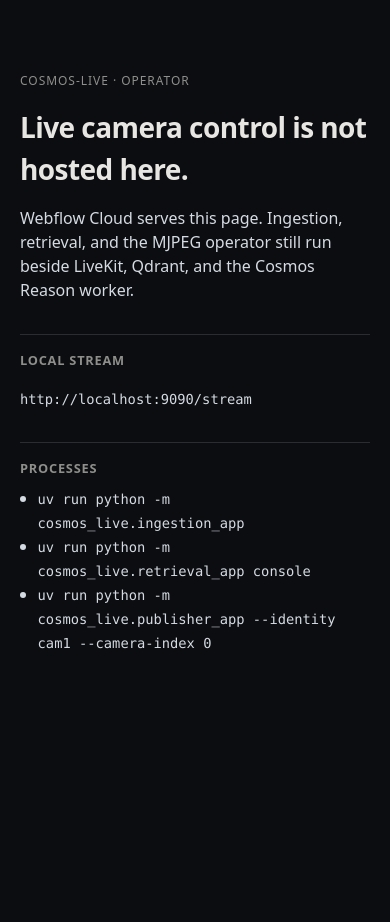
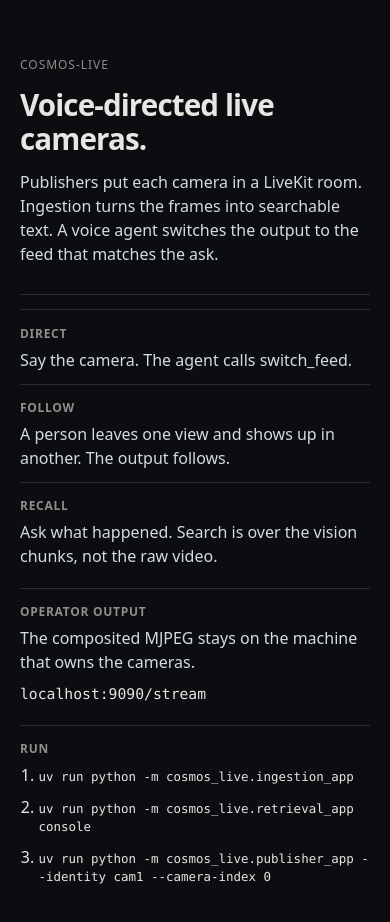
Before and after one commit to jdgiles26/cv-cosmos-live-main, a website built with Vite: page index.html in a window 390 px wide. Before the commit the page ends 844 px from the top, so only its background shows below. Built offline with nearby package versions, Linux system fonts and the light colour scheme.

Commit message:
Replace the Cloud stub with the cosmos-live operator brief
The first deploy page explained the hosting split as the headline. Ship the product brief instead, and keep the run commands readable on a phone.

```diff
--- a/index.html
+++ b/index.html
@@ -8,23 +8,40 @@
   </head>
   <body>
     <main>
-      <p class="kicker">cosmos-live · operator</p>
-      <h1>Live camera control is not hosted here.</h1>
+      <p class="kicker">cosmos-live</p>
+      <h1>Voice-directed live cameras.</h1>
       <p class="lede">
-        Webflow Cloud serves this page. Ingestion, retrieval, and the MJPEG
-        operator still run beside LiveKit, Qdrant, and the Cosmos Reason worker.
+        Publishers put each camera in a LiveKit room. Ingestion turns the frames into searchable text. A voice agent switches the output to the feed that matches the ask.
       </p>
+
+      <section class="grid" aria-label="What it does">
+        <article>
+          <h2>Direct</h2>
+          <p>Say the camera. The agent calls switch_feed.</p>
+        </article>
+        <article>
+          <h2>Follow</h2>
+          <p>A person leaves one view and shows up in another. The output follows.</p>
+        </article>
+        <article>
+          <h2>Recall</h2>
+          <p>Ask what happened. Search is over the vision chunks, not the raw video.</p>
+        </article>
+      </section>
+
       <section>
-        <h2>Local stream</h2>
-        <p><code>http://localhost:9090/stream</code></p>
+        <h2>Operator output</h2>
+        <p>The composited MJPEG stays on the machine that owns the cameras.</p>
+        <p class="url">localhost:9090/stream</p>
       </section>
+
       <section>
-        <h2>Processes</h2>
-        <ul>
+        <h2>Run</h2>
+        <ol>
           <li><code>uv run python -m cosmos_live.ingestion_app</code></li>
           <li><code>uv run python -m cosmos_live.retrieval_app console</code></li>
           <li><code>uv run python -m cosmos_live.publisher_app --identity cam1 --camera-index 0</code></li>
-        </ul>
+        </ol>
       </section>
     </main>
     <script type="module" src="/src/main.js"></script>
--- a/src/main.js
+++ b/src/main.js
@@ -1,2 +1 @@
-const base = import.meta.env.BASE_URL || "/";
-document.documentElement.dataset.base = base;
+document.documentElement.dataset.base = import.meta.env.BASE_URL || "/";
--- a/src/style.css
+++ b/src/style.css
@@ -22,11 +22,11 @@
 main {
   max-width: 40rem;
   margin: 0 auto;
-  padding: 4.5rem 1.25rem 3rem;
+  padding: 3.5rem 1.25rem 6.5rem;
 }
 
 .kicker {
-  margin: 0 0 1rem;
+  margin: 0 0 0.85rem;
   color: var(--muted);
   font-size: 0.75rem;
   letter-spacing: 0.08em;
@@ -34,39 +34,72 @@
 }
 
 h1 {
-  margin: 0 0 1rem;
-  font-size: 1.75rem;
+  margin: 0 0 0.9rem;
+  font-size: 1.85rem;
   font-weight: 560;
-  letter-spacing: -0.02em;
+  letter-spacing: -0.03em;
+  line-height: 1.15;
 }
 
 .lede,
-section p,
-li {
+article p,
+section p {
   color: var(--steel);
 }
 
+.lede {
+  margin: 0;
+}
+
+.grid {
+  display: grid;
+  gap: 0.75rem;
+  margin-top: 1.75rem;
+}
+
+article,
 section {
-  margin-top: 2rem;
-  padding-top: 1rem;
+  padding-top: 0.9rem;
   border-top: 1px solid var(--line);
 }
 
 h2 {
-  margin: 0 0 0.5rem;
-  font-size: 0.8rem;
+  margin: 0 0 0.3rem;
+  font-size: 0.75rem;
   font-weight: 560;
   letter-spacing: 0.06em;
   text-transform: uppercase;
   color: var(--muted);
 }
 
-ul {
+article p,
+section p,
+ol {
   margin: 0;
-  padding-left: 1.1rem;
+}
+
+.url {
+  margin-top: 0.55rem;
+  font-family: ui-monospace, SFMono-Regular, Menlo, Consolas, monospace;
+  font-size: 0.92rem;
+  color: var(--ink);
+}
+
+section + section {
+  margin-top: 1.25rem;
+}
+
+ol {
+  padding-left: 1.15rem;
+  display: grid;
+  gap: 0.55rem;
 }
 
 code {
+  display: block;
   font-family: ui-monospace, SFMono-Regular, Menlo, Consolas, monospace;
-  font-size: 0.86em;
+  font-size: 0.78rem;
+  line-height: 1.45;
+  overflow-wrap: anywhere;
+  color: var(--ink);
 }
```
